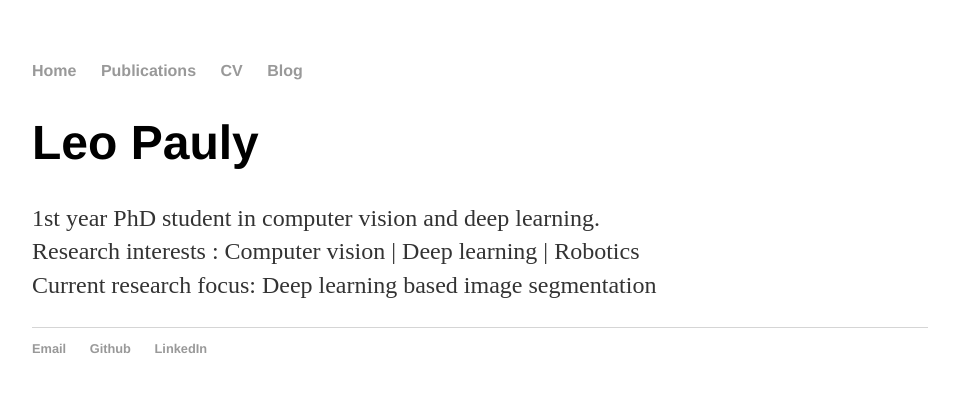
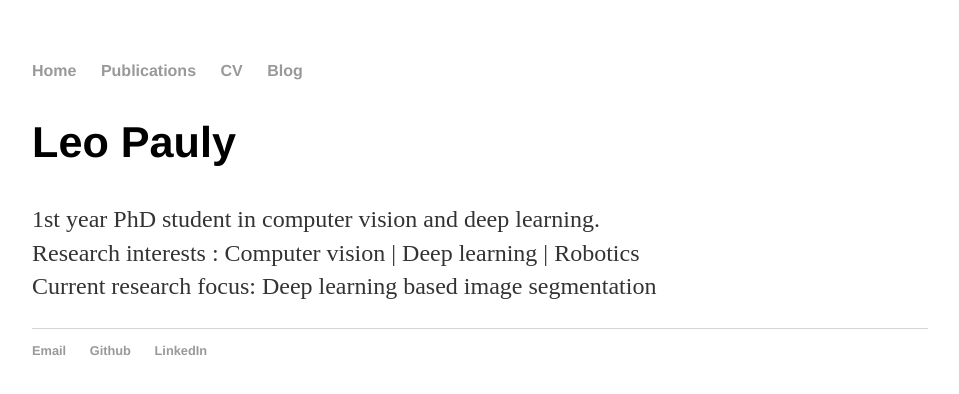
Before and after one commit to leopauly/leopauly.github.io, a Jekyll site: the page built from index.html, in a window 1280 px wide. Shown: the top 394 px of the page, without its empty margins (160-1119 px from the left). Built offline with Jekyll 4.4.1, drawn with Linux system fonts in a browser that asks for light colours.

```diff
--- a/index.html
+++ b/index.html
@@ -4,7 +4,7 @@ title: Leo Pauly
 ---
 
 		<div class="blurb">
-			<h1>Leo Pauly</h1>
+			<h2>Leo Pauly</h2>
 			<p> 1st year PhD student in computer vision and deep learning. <br/>
                             Research interests : Computer vision | Deep learning | Robotics <br/>
                             Current research focus: Deep learning based image segmentation <br/>
```
